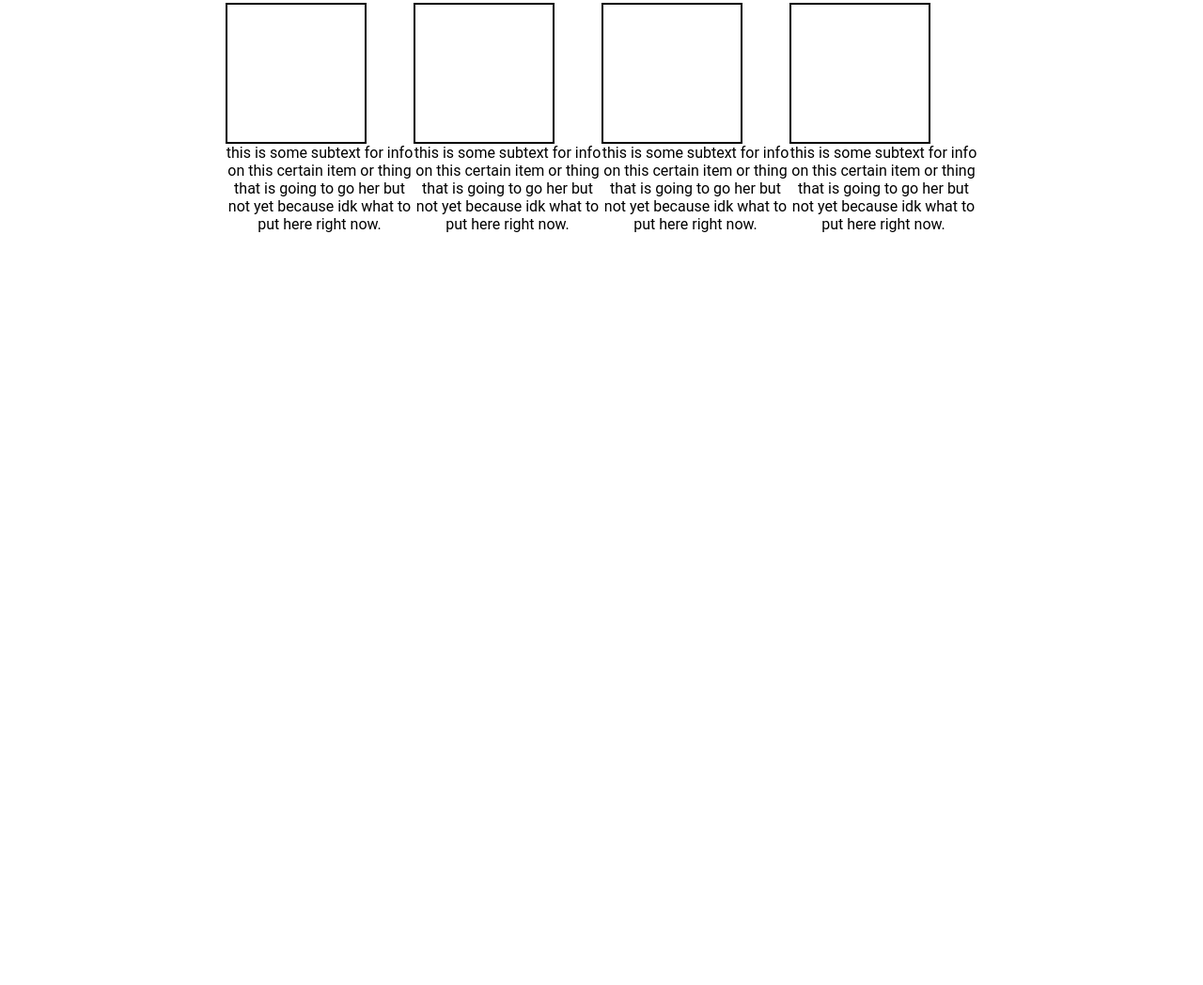
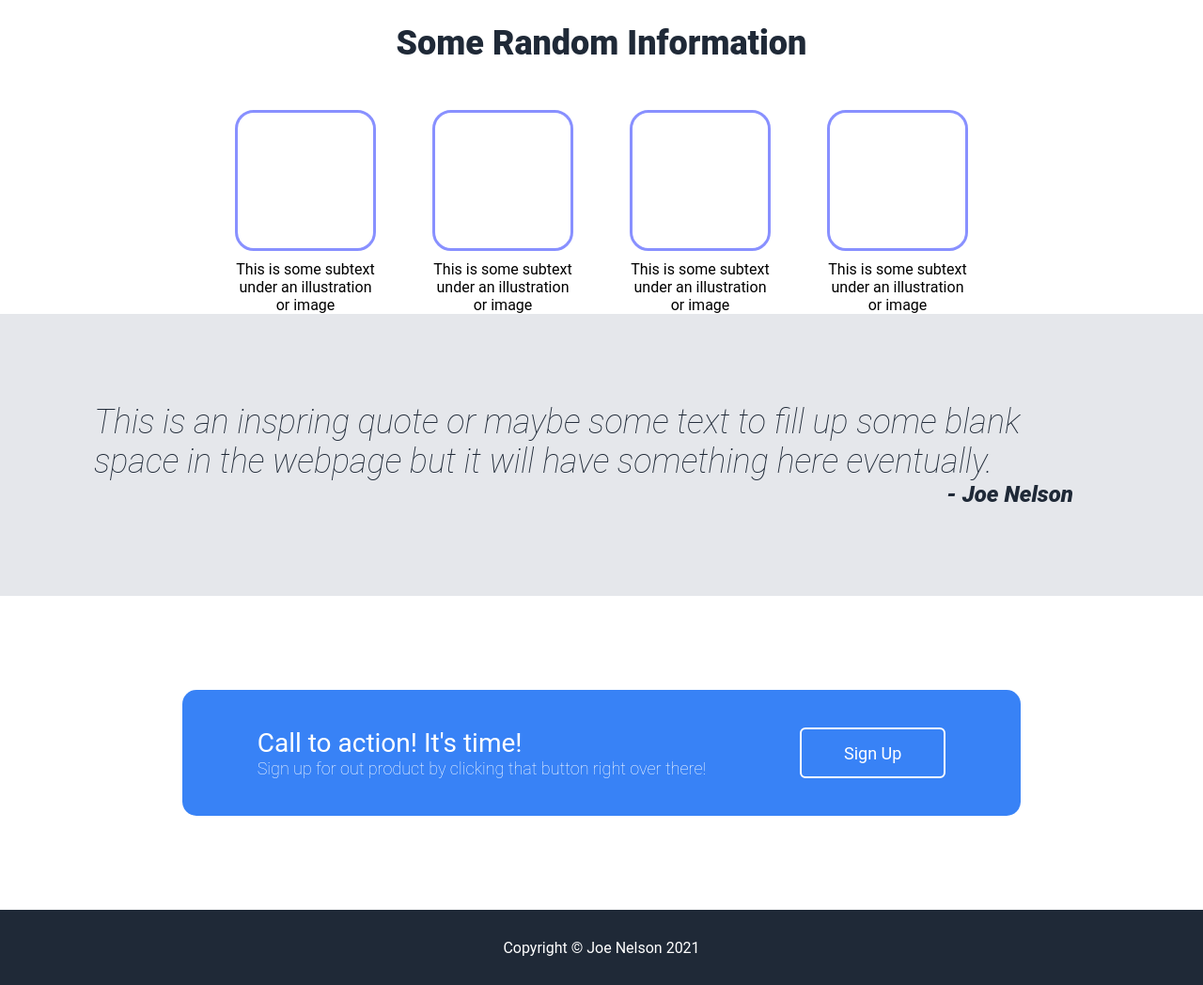
Before and after one commit to JoeNelson14/landing-page, a plain HTML site: page index.html in a window 1280 px wide. Shown: the part 411-1459 px from the top of the page at 94% size. Before the commit the page ends 800 px from the top, so only its background shows below. Drawn offline with Linux system fonts and the light colour scheme.

Commit message:
Update index and styles files
finished adding info section, added quote section and footer section
added css for the info, quote, and footer sectons. Competed odin
requitements for landing page.

```diff
--- a/css/style.css
+++ b/css/style.css
@@ -11,7 +11,7 @@
 header {
     display: flex;
     justify-content: space-between;
-    padding: 8px 150px 0 150px;
+    padding: 8px 150px 0 100px;
     background-color: #1F2937;
 }
 
@@ -37,10 +37,17 @@ a {
     font-weight: 300;
 }
 
+
+
+
+
+
+
 .title-container {
     display: flex;
     background-color: #1F2937;
-    padding: 50px 150px;
+    padding: 50px 100px;
+    gap: 50px;
 }
 
 .main-title {
@@ -66,31 +73,114 @@ a {
 
 .img-container {
     background-color: pink;
-    width: 400px;
-    height: 200px;
+    width: 500px;
+    height: 250px;
 }
+
+
+
+
+
 
 .info-title {
     text-align: center;
     font-size: 36px;
     font-weight: 900;
     color: #1F2937;
-    margin: 18px 0;
+    margin: 50px 0;
 }
 
 .info-container {
     display: flex;
     text-align: center;
     justify-content: center;
+    padding: 0 100px;
+    gap: 60px;
 
 }
 
 .info {
-    width: 200px;
+    width: 150px;
 }
 
 .info-img {
-    width: 150px;
+    width: 100%;
     height: 150px;
-    border: 2px solid black;
+    border: 3px solid rgb(136, 144, 255);
+    border-radius: 20px;
+    margin-bottom: 10px;
 }
+
+
+
+
+.quote-container {
+    display: flex;
+    justify-content: center;
+    align-items: center;
+    background-color: #E5E7EB;
+    color: #1F2937;
+    font-size: 36px;
+    font-weight: 200;
+    font-style: italic;
+    height: 300px;
+    padding: 0 100px;
+}
+
+.author-credit {
+    font-size: 24px;
+    font-weight: 900;
+    display: flex;
+    justify-content: flex-end;
+    padding-right: 38px;
+}
+
+
+
+
+
+.signup-container {
+    display: flex;
+    justify-content: center;
+    align-items: center;
+    margin: 100px 0;
+}
+
+.signup-box {
+    background-color: #3882F6;
+    border-radius: 15px;
+    display: flex;
+    padding: 40px 80px;
+    gap: 100px
+}
+
+.signup-text {
+    display: flex;
+    flex-direction: column;
+    color: white;
+    font-size: 28px;
+}
+
+.signup-subtext {
+    font-weight: 200;
+    font-size: 18px;
+}
+
+.lower-signup-button {
+    border: 2px solid white;
+    padding: 0 45px;
+    font-size: 18px;
+}
+
+
+footer {
+    display: flex;
+    justify-content: center;
+    align-items: center;
+    height: 80px;
+    background-color: #1F2937;
+}
+
+footer p {
+    color: white;
+}
--- a/index.html
+++ b/index.html
@@ -40,33 +40,50 @@
     <div class="info-container">
         <div class="info">
             <div class="info-img"></div>
-            <p class="into-subtext">this is some subtext for info on this certain item
-                or thing that is going to go her but not yet
-                because idk what to put here right now.
+            <p class="into-subtext">This is some subtext under
+                an illustration or image
             </p>
         </div>
         <div class="info">
             <div class="info-img"></div>
-            <p class="into-subtext">this is some subtext for info on this certain item
-                or thing that is going to go her but not yet
-                because idk what to put here right now.
+            <p class="into-subtext">This is some subtext under
+                an illustration or image
             </p>
         </div>
         <div class="info">
             <div class="info-img"></div>
-            <p class="into-subtext">this is some subtext for info on this certain item
-                or thing that is going to go her but not yet
-                because idk what to put here right now.
+            <p class="into-subtext">This is some subtext under
+                an illustration or image
             </p>
         </div>
         <div class="info">
             <div class="info-img"></div>
-            <p class="into-subtext">this is some subtext for info on this certain item
-                or thing that is going to go her but not yet
-                because idk what to put here right now.
+            <p class="into-subtext">This is some subtext under
+                an illustration or image
             </p>
         </div>
     </div>
 
+    <div class="quote-container">
+        <p>This is an inspring quote or maybe some text to fill up some blank
+            space in the webpage but it will have something here eventually.
+            <span class="author-credit">- Joe Nelson</span>
+        </p>
+    </div>
+
+    <div class="signup-container">
+        <div class="signup-box">
+            <p class="signup-text">Call to action! It's time!
+                <span class="signup-subtext">Sign up for out product by clicking
+                    that button right over there!
+                </span>
+            </p>
+            <button class="signup-button lower-signup-button">Sign Up</button>
+        </div>
+    </div>
+
+    <footer>
+        <p>Copyright &copy; Joe Nelson 2021</p>
+    </footer>
 </body>
 </html>
```
